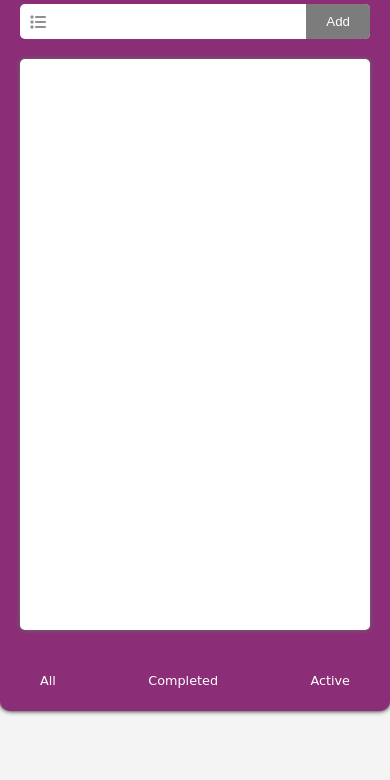
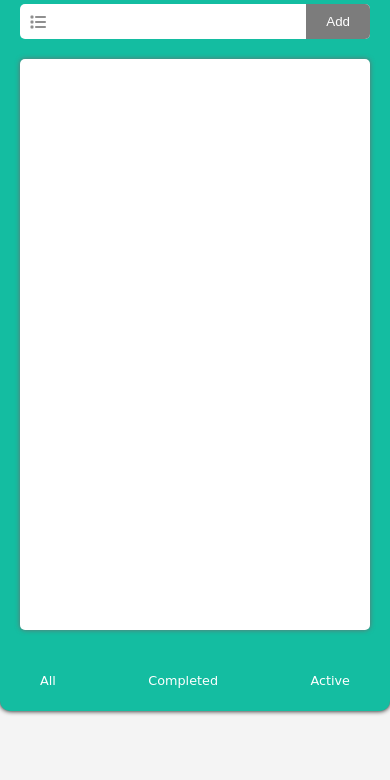
Before and after one commit to Mohit554411/ToDoList, a plain HTML site: page index.html in a window 390 px wide. Shown: the part 64-844 px from the top of the page. Drawn offline with Linux system fonts and the light colour scheme.

Commit message:
updated Style

```diff
--- a/style.css
+++ b/style.css
@@ -176,7 +176,7 @@ html {
   @media screen and (max-width: 1050px) {
     .container {
         width: 100%;
-        background-color: rgb(139, 46, 119);
+        /* background-color: rgb(139, 46, 119); */
         margin: 0;
     }
   }
```
